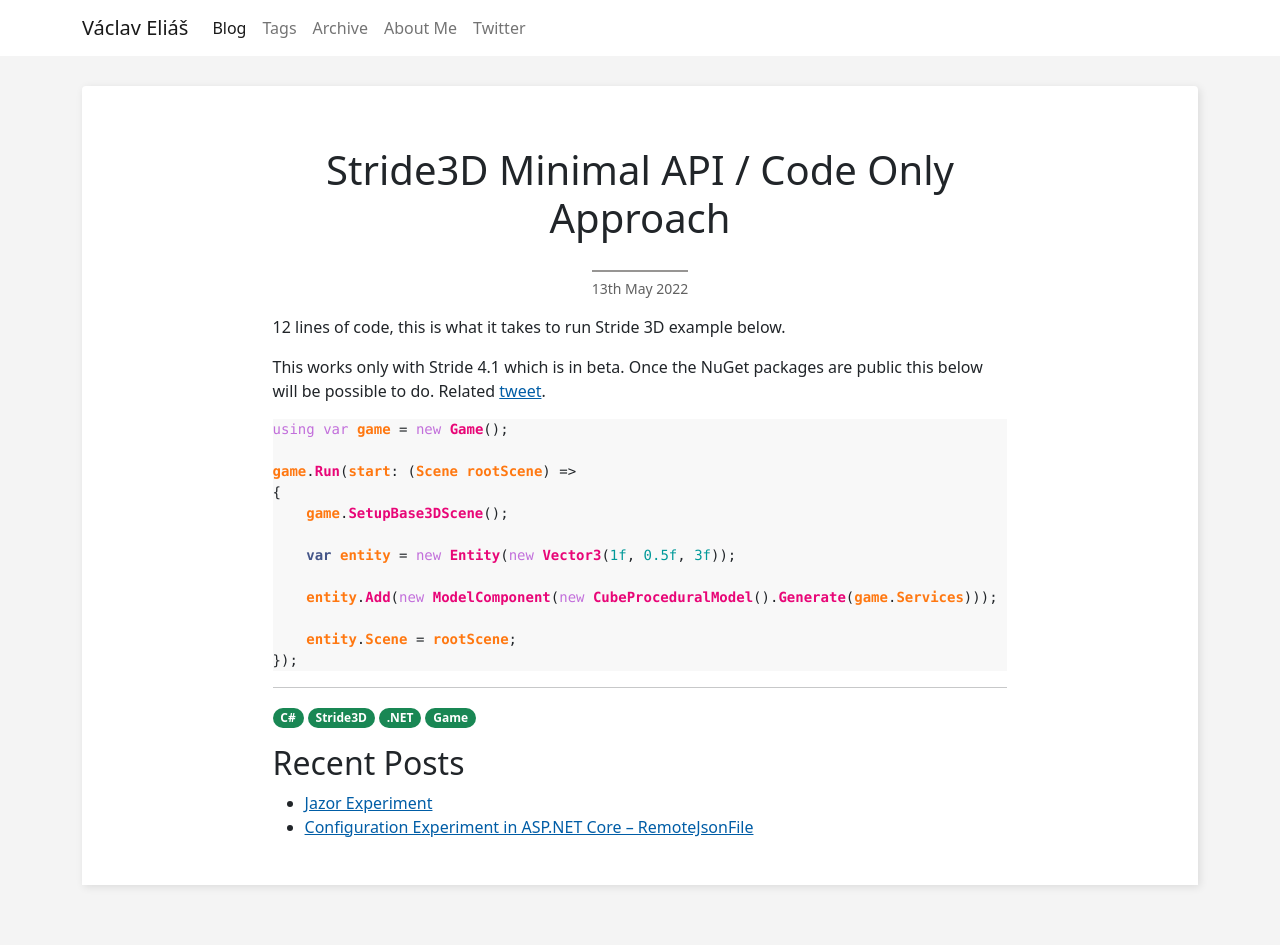
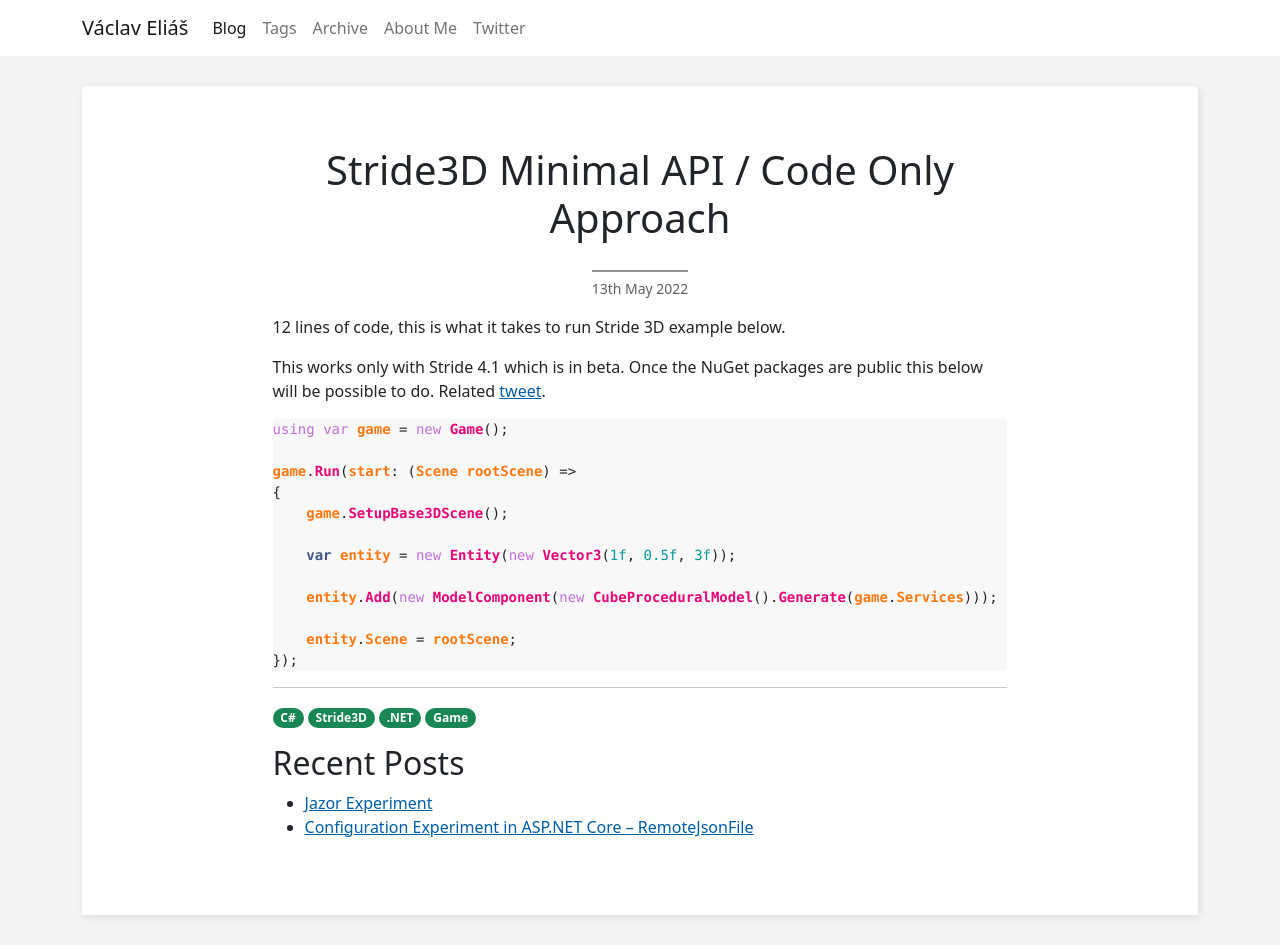
Before and after one commit to VaclavElias/vaclavelias.github.io, a Jekyll site: the page built from index.html, in a window 1280 px wide. Built offline with Jekyll 4.4.1, drawn with Linux system fonts in a browser that asks for light colours; before the commit the page ends 915 px from its top, so only the background shows below that.

Commit message:
Styling updated for the post

```diff
--- a/_sass/main.scss
+++ b/_sass/main.scss
@@ -20,7 +20,7 @@
     padding-top: 60px;
     padding-left: 16%;
     padding-right: 16%;
-    padding-bottom: 30px;
+    padding-bottom: 60px;
     background-color: #fff;
     border-radius: 4px 4px 0 0;
 
```
